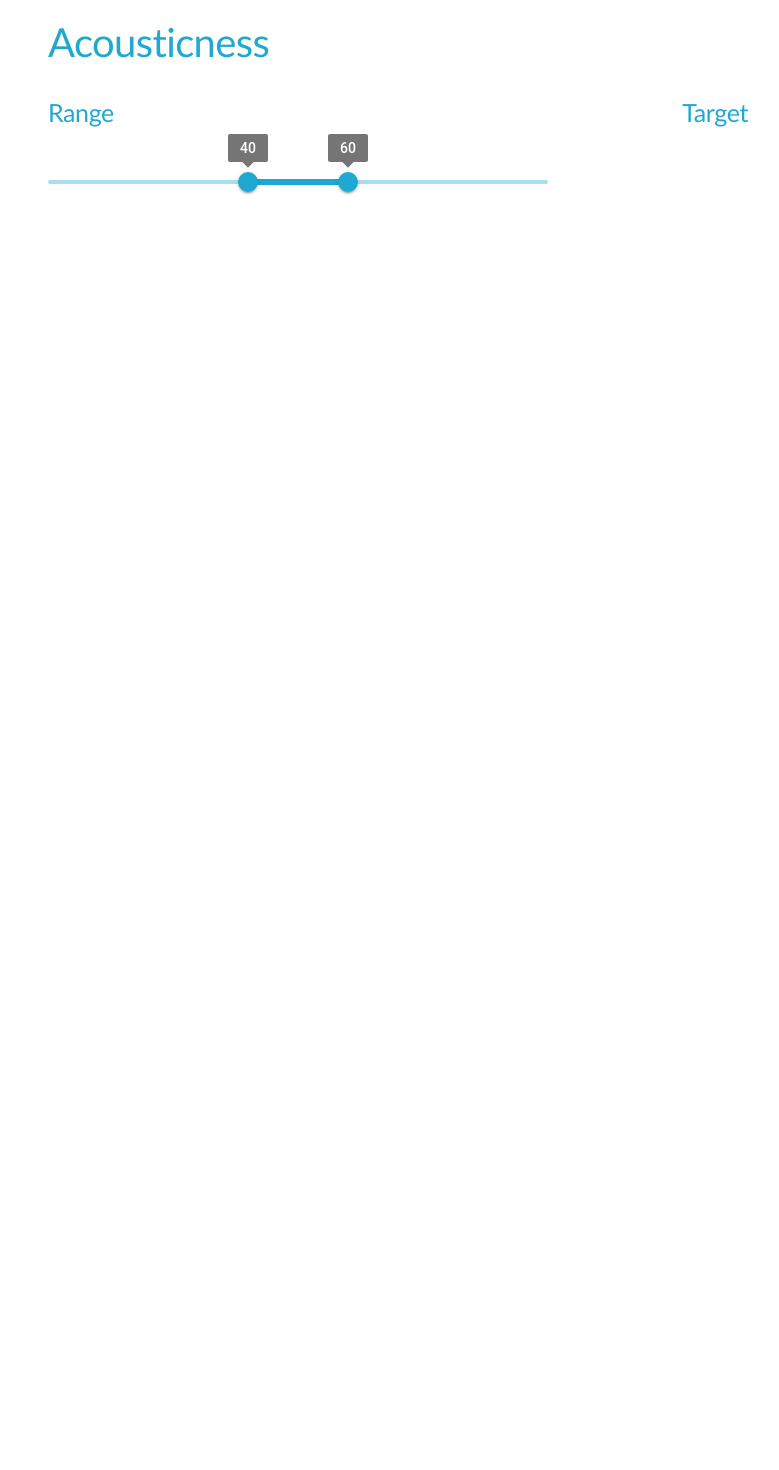
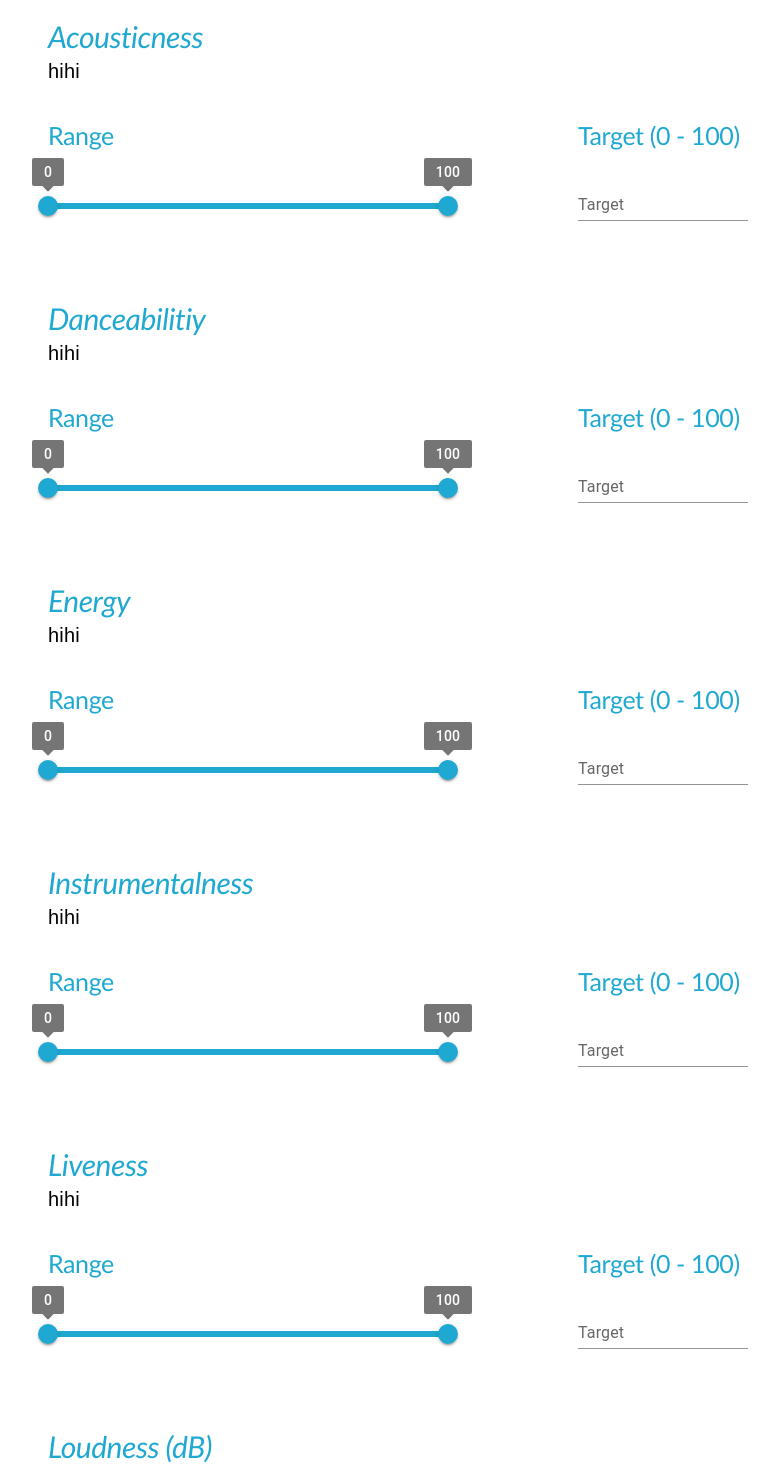
Before and after one commit to nolenzhao/sona_frontend, a Next.js app: page /homepage in a window 1280 px wide. Shown: the part 860-2330 px from the top of the page, without its empty margins (64-843 px from the left). Before the commit the page ends 1101 px from the top, so only its background shows below. Built offline with nearby package versions, Linux system fonts and the light colour scheme; no server answers.

Commit message:
added slider for qualities

```diff
--- a/src/components/custom_playlist.tsx
+++ b/src/components/custom_playlist.tsx
@@ -115,7 +115,7 @@ const Custom_Playlist:React.FC<Props> = ({accesstoken}:Props) =>{
                     Pick up to five seeds which will influence your playlist. These can be a mix of genres, artists, or tracks.
                 </Typography>
                 <Box marginTop = {5}>
-                <Accordion disableGutters = {true} sx = {{border: 3, borderColor: '#737373', }}>
+                <Accordion disableGutters = {true} sx = {{border: 3, borderColor: '#939393', }}>
                     <AccordionSummary expandIcon = {<ExpandMoreIcon/>}>
                         <Typography variant = 'h1' fontSize = {30} color = 'primary.main'>
                             Available Genres
@@ -146,11 +146,17 @@ const Custom_Playlist:React.FC<Props> = ({accesstoken}:Props) =>{
 
                 </Box>
 
-                <Quality_Slider quality = 'Acousticness'/>
-
-
-
-
+                <Quality_Slider quality = 'Acousticness' start = {0} end = {100}  separation = {10}/>
+                <Quality_Slider quality = 'Danceabilitiy' start = {0} end = {100}  separation = {10}/>
+                <Quality_Slider quality = 'Energy' start = {0} end = {100}  separation = {10}/>
+                <Quality_Slider quality = 'Instrumentalness' start = {0} end = {100}  separation = {10}/>
+                <Quality_Slider quality = 'Liveness' start = {0} end = {100} separation = {10}/>
+                <Quality_Slider quality = "Loudness (dB)" start = {-60} end = {0}  separation = {5}/>
+                <Quality_Slider quality = 'Popularity' start = {0} end = {100} separation = {10}/>
+                <Quality_Slider quality = 'Speechiness' start = {0} end = {100}  separation = {10}/>
+                <Quality_Slider quality = 'Tempo (BPM)' start = {0} end = {250} separation = {10}/>
+                <Quality_Slider quality = 'Time Signature' start = {0} end = {11} separation = {1}/>
+                <Quality_Slider quality = 'Valence' start = {0} end = {100} separation = {10}/>
             </Box>
 
 
--- a/src/components/quality_slider.tsx
+++ b/src/components/quality_slider.tsx
@@ -2,15 +2,19 @@ import Container from '@mui/material/Container'
 import Box from '@mui/material/Box'
 import Slider from '@mui/material/Slider'
 import Typography from '@mui/material/Typography'
+import TextField from '@mui/material/TextField'
 import {useState} from 'react';
 interface Props{
     quality: string;
+    start: number;
+    end: number;
+    separation: number;
 }
 
 
-const Quality_Slider:React.FC<Props> = ({quality}:Props) =>{
+const Quality_Slider:React.FC<Props> = ({quality, start, end, separation}:Props) =>{
 
-    const [value, setValue] = useState<number[]>([40,60]);
+    const [value, setValue] = useState<number[]>([start, end]);
 
     const slideHandler = (e:Event, newValue: number | number[], activeThumb:number) =>{
         if(!Array.isArray(newValue)){
@@ -18,34 +22,40 @@ const Quality_Slider:React.FC<Props> = ({quality}:Props) =>{
         }
         if(activeThumb === 0)
         {
-            setValue([Math.min(newValue[0], value[1] - 10), value[1]]);
+            setValue([Math.min(newValue[0], value[1] - separation), value[1]]);
         }
         else{
-            setValue([value[0], Math.max(newValue[1], value[0] + 10)]);
+            setValue([value[0], Math.max(newValue[1], value[0] + separation)]);
         }
         console.log(value);
 
     }
 
+    const [targetValue, setTargetValue] = useState<number>(1);
+
+    const targetbox = (e:any) =>{
+        setTargetValue(e.target.value);
+        console.log(targetValue)
+    }
+
     return(
 
             <Box  width = {500} marginTop = {10}>
-                <Typography fontSize = {40} variant = 'h1' color = 'primary.main'> {quality} </Typography>
-                <Box  width ={700} display = 'flex' justifyContent='space-between' marginTop = {4}>
+                <Typography fontSize = {30} variant = 'h1' color = 'primary.main'> <em>{quality}</em>  </Typography>
+                <Typography variant = 'subtitle1'> hihi</Typography>
+                <Box width = {700} display = 'flex' flexDirection = 'row' justifyContent = 'space-between'>
+                <Box  width = {400} height ={100} display = 'flex' flexDirection='column' justifyContent='space-between' marginTop = {4}>
                 <Typography  fontSize = {25} variant = 'h1' color = 'primary.main'> Range </Typography>
-                <Typography fontSize = {25} variant = 'h1' color = 'primary.main'> Target  </Typography>
+                <Slider  min = {start} max = {end} step = {1} disableSwap onChange={slideHandler} value = {value}
+                 valueLabelDisplay="on" defaultValue={1}/>
                 </Box>
 
-                <Box marginTop = {5}>
-                <Slider disableSwap onChange={slideHandler} value = {value} valueLabelDisplay="on" defaultValue={50}/>
+                <Box width = {170} height = {100} marginTop = {4} display = 'flex' flexDirection = 'column' justifyContent='space-between'>
+                <Typography fontSize = {25} variant = 'h1' color = 'primary.main'> Target ({start} - {end}) </Typography>
+                <TextField type = 'number' error = {targetValue < start || targetValue > end || targetValue < value[0] || targetValue > value[1]}
+                variant = 'standard' label = 'Target' onChange = {targetbox}/>
                 </Box>
-                <Box marginTop = {5}>
-
                 </Box>
-
-
-
-
 
 
             </Box>
```
